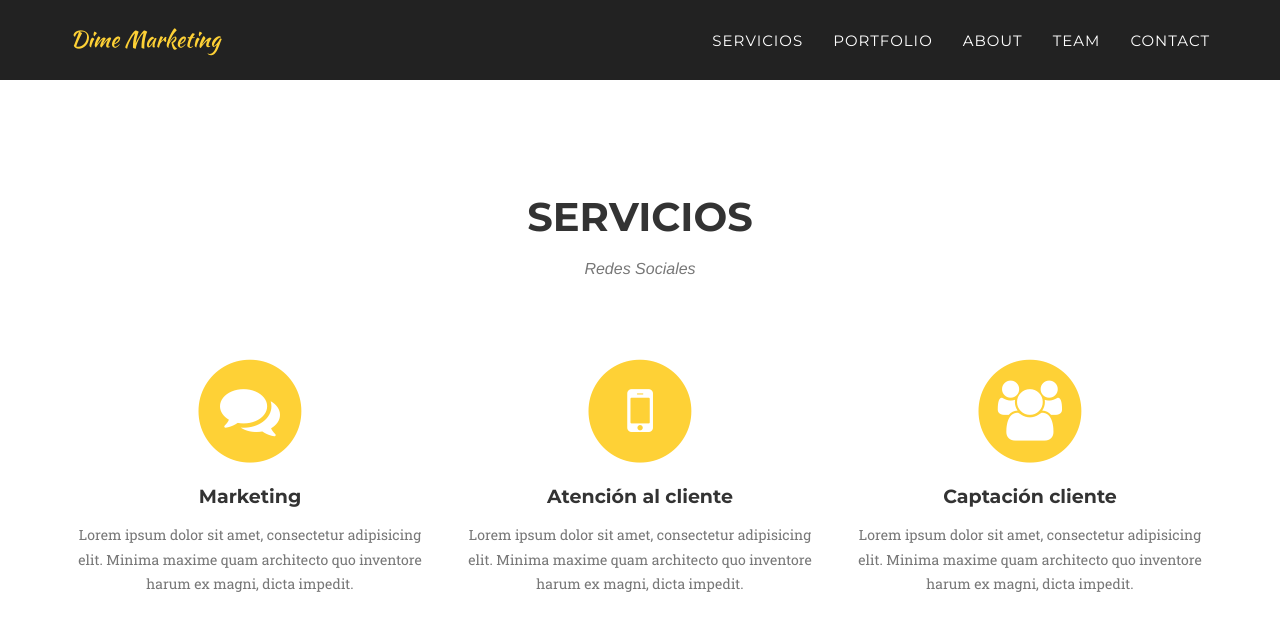
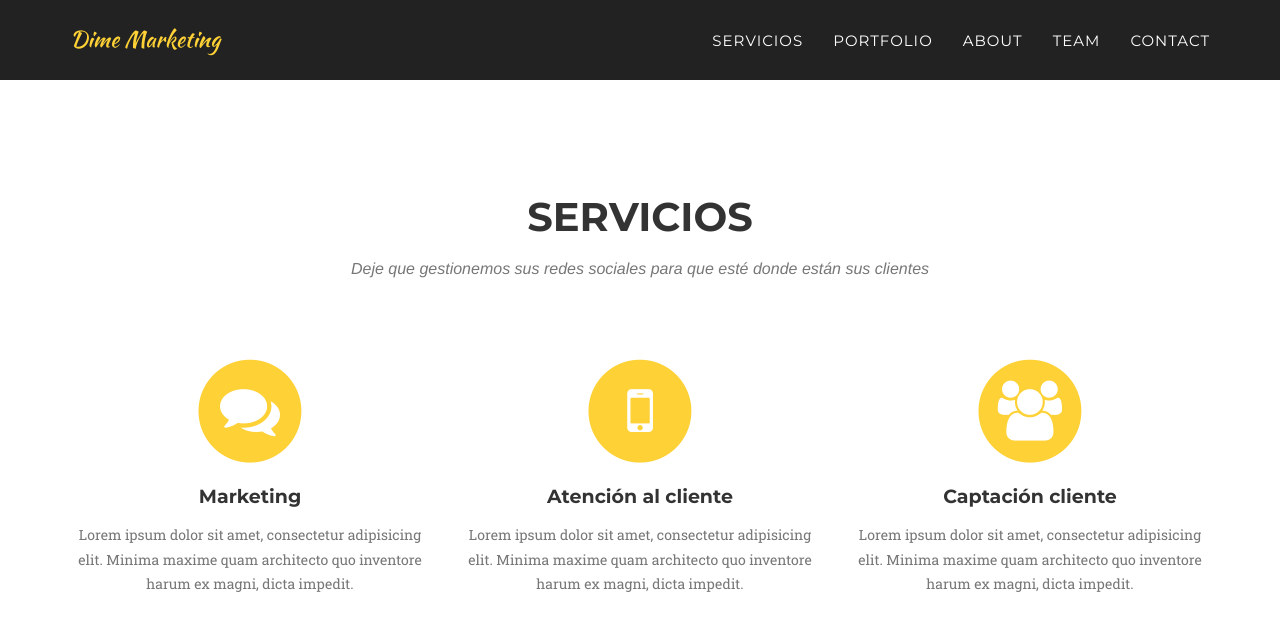
Before and after one commit to dimemarketing/dimemarketing.github.io, a Jekyll site: the page built from index.html, in a window 1280 px wide and 900 px high, scrolled down 713 px. Shown: the top 631 px of the window. Built offline with Jekyll 4.4.1, drawn with Linux system fonts in a browser that asks for light colours; some web fonts are replaced.

Commit message:
Servicios blurb added

```diff
--- a/_includes/services.html
+++ b/_includes/services.html
@@ -4,7 +4,7 @@
             <div class="row">
                 <div class="col-lg-12 text-center">
                     <h2 class="section-heading">Servicios</h2>
-                    <h3 class="section-subheading text-muted">Redes Sociales</h3>
+                    <h3 class="section-subheading text-muted">Deje que gestionemos sus redes sociales para que esté donde están sus clientes</h3>
                 </div>
             </div>
             <div class="row text-center">
```
